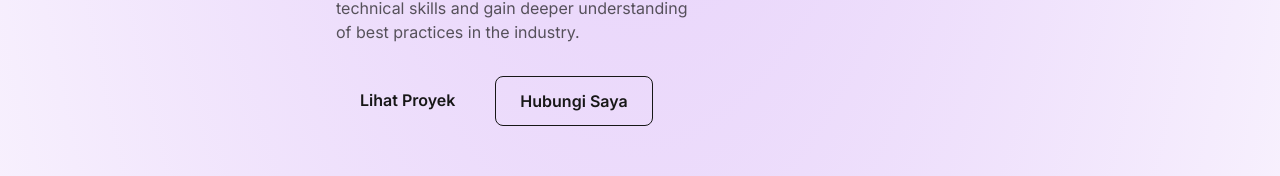
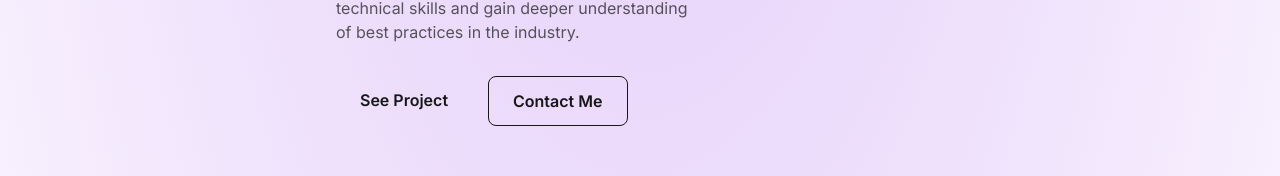
Before and after one commit to gracefulautmn/porto-nextjs, a Next.js app: page / in a window 1280 px wide. Shown: the part 452-628 px from the top of the page. Built offline with nearby package versions, Linux system fonts and the light colour scheme.

Commit message:
change language to english

```diff
--- a/src/app/projects/page.js
+++ b/src/app/projects/page.js
@@ -20,7 +20,7 @@ export default function Projects() {
           All Projects
         </h1>
         <p className="text-center text-[--foreground] opacity-70 mb-12">
-          Berikut adalah kumpulan proyek yang pernah saya kerjakan.
+          Here is a collection of projects I have worked on.
         </p>
 
         <div className="flex justify-center gap-6 mb-12">
@@ -30,8 +30,8 @@ export default function Projects() {
               onClick={() => setSelectedCategory(category)}
               className={`text-lg font-medium transition-colors duration-300 ${
                 selectedCategory === category
-                  ? 'text-[--primary] underline underline-offset-4' // Gaya tombol aktif dengan underline
-                  : 'text-[--foreground] opacity-60 hover:opacity-100 hover:text-[--primary]' // Gaya tombol non-aktif
+                  ? 'text-[--primary] underline underline-offset-4'
+                  : 'text-[--foreground] opacity-60 hover:opacity-100 hover:text-[--primary]'
               }`}
             >
               {category.charAt(0).toUpperCase() + category.slice(1)}
--- a/src/components/HeroSection.js
+++ b/src/components/HeroSection.js
@@ -38,10 +38,10 @@ const HeroSection = () => {
           </p>
           <div className="flex justify-center md:justify-start gap-4">
           <Link href="#project" className="px-6 py-3  font-semibold rounded-lg hover:bg-[--card-background] transition-opacity">
-              Lihat Proyek
+              See Project
             </Link>
             <Link href="#contact" className="px-6 py-3 border border-[--subtle-border] font-semibold rounded-lg hover:bg-[--card-background] transition-colors">
-              Hubungi Saya
+              Contact Me
             </Link>
           </div>
         </div>
--- a/src/components/ProjectSection.js
+++ b/src/components/ProjectSection.js
@@ -34,7 +34,7 @@ const ProjectSection = () => {
           href="/projects"
           className="text-lg font-semibold text-[--primary] hover:underline"
         >
-          Lihat Semua Proyek
+          See More Projects
         </Link>
       </div>
     </section>
```
